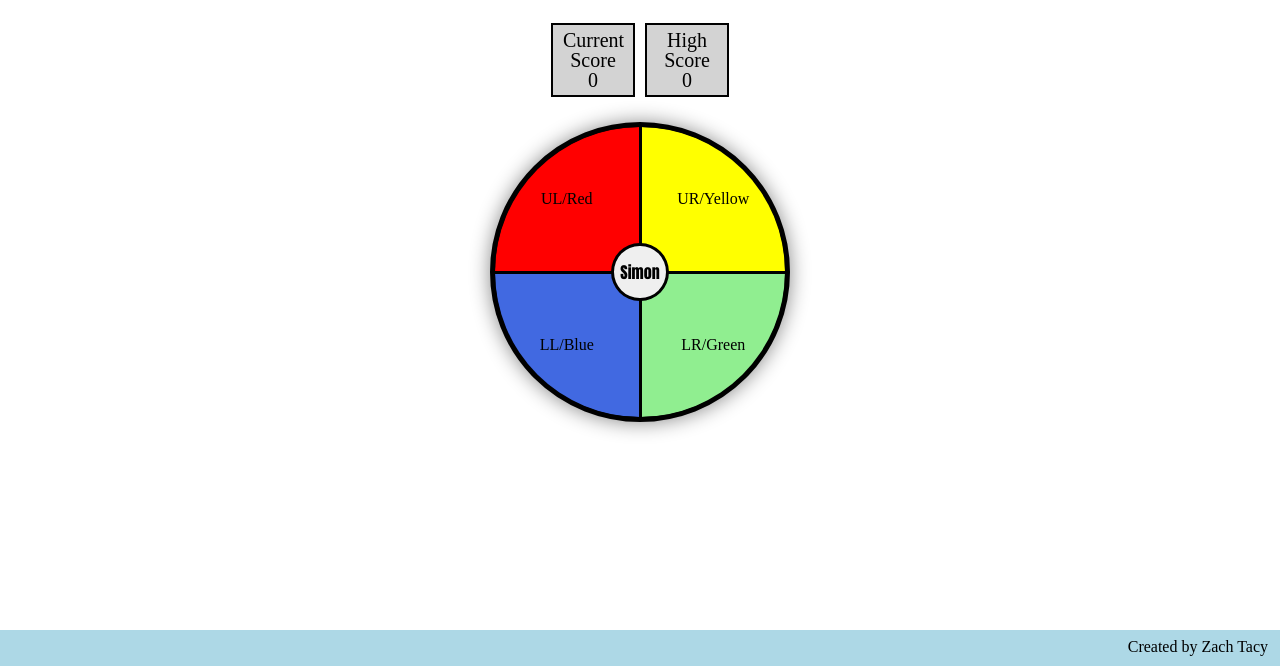
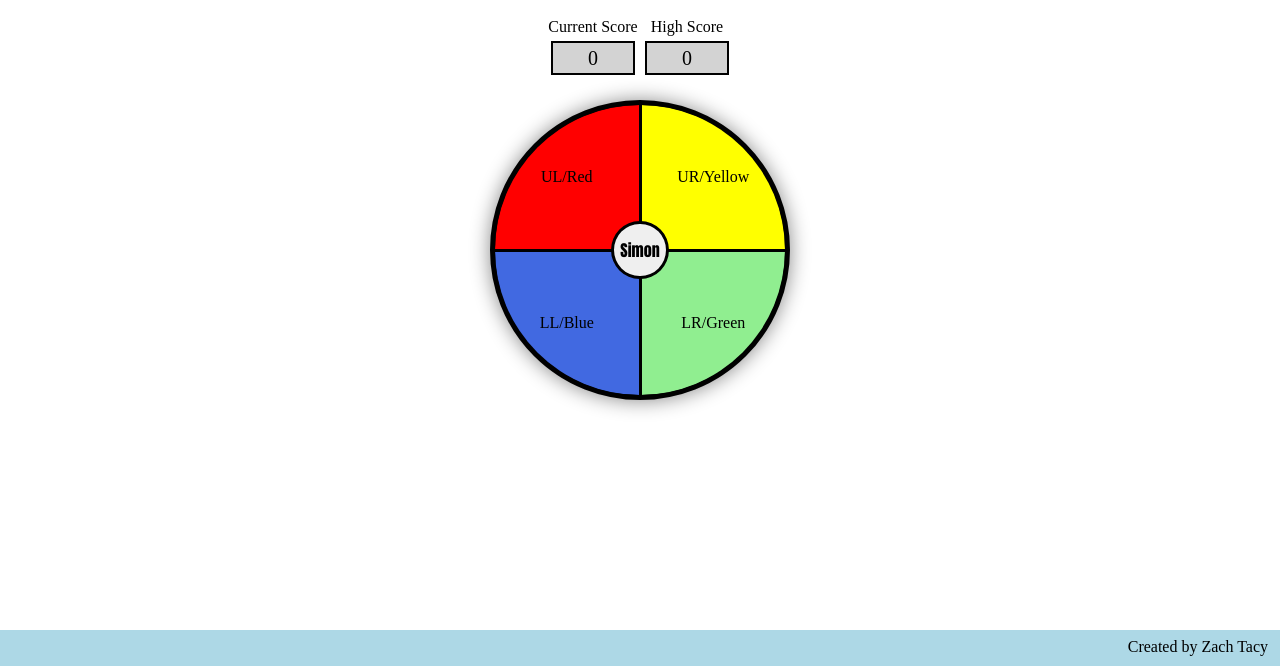
Before and after one commit to zotacy/SEI-project1-simon, a plain HTML site: page index.html in a window 1280 px wide. Shown: the part 134-800 px from the top of the page. Drawn offline with Linux system fonts and the light colour scheme.

Commit message:
change scorboard styling

```diff
--- a/index.html
+++ b/index.html
@@ -12,18 +12,18 @@
         <h2>How good is your Memory?</h2>
         <p id="intro"> Follow the Simon sequence for as long as you can.</p>
     </header>
-    <div class="scoreboard">
-        <div class="score">
+    <div class="scoreboard noselect">
+        <div>
             <p> Current Score </p>
-            <p id="currentScore"> 0 </p>
+            <p id="currentScore" class="score">0</p>
         </div>
-        <div class="score">
+        <div>
             <p> High Score </p>
-            <p id="highScore"> 0 </p>
+            <p id="highScore" class="score"> 0</p>
         </div>
     </div>
     <main>
-        <div class="gameBoard">
+        <div class="gameBoard noselect">
             <div class="cell" id="red">UL/Red</div>
             <div class="cell" id="yellow">UR/Yellow</div>
             <div class="cell" id="blue">LL/Blue</div>
--- a/style.css
+++ b/style.css
@@ -103,6 +103,7 @@ main{
     justify-content: center;
     text-align: center;
     height: auto;
+    width: auto;
     margin-top: 10px;
     padding: 10px;
 }
@@ -136,7 +137,20 @@ main{
 .sounds{
     display: none;
 }
-/* Extras */
+
 .shadow{
     box-shadow: inset 0px 0px 15px 5px rgba(31,31,31,0.67);
 }
+/* Extras */
+.noselect{
+    -webkit-touch-callout: none; /* iOS Safari */
+      -webkit-user-select: none; /* Safari */
+       -khtml-user-select: none; /* Konqueror HTML */
+         -moz-user-select: none; /* Old versions of Firefox */
+          -ms-user-select: none; /* Internet Explorer/Edge */
+              user-select: none;
+}
+
+html{
+-webkit-tap-highlight-color:transparent;
+}
```
